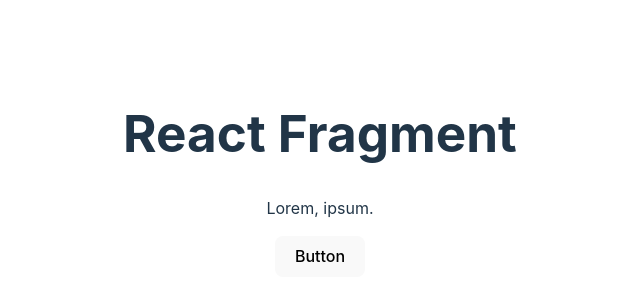
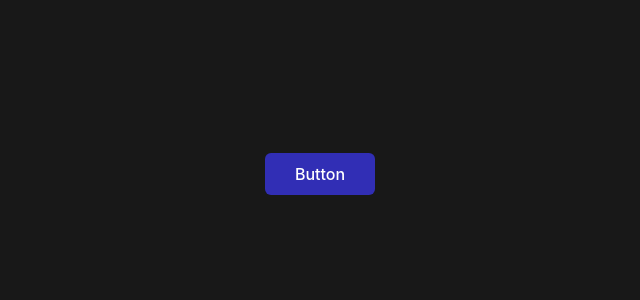
Before and after one commit to vitaliygalata1986/react-notes, a React (Vite) app: page / in a window 1280 px wide. Shown: the part 226-526 px from the top of the page, without its empty margins (320-960 px from the left). Built offline with nearby package versions, Linux system fonts and the light colour scheme.

Commit message:
add Button components

```diff
--- a/src/App.jsx
+++ b/src/App.jsx
@@ -5,8 +5,6 @@
 function App() {
   return (
     <>
-      <h1>React Fragment</h1>
-      <p>Lorem, ipsum.</p>
       <Button />
     </>
   );
--- /dev/null
+++ b/src/components/Button/Button.css
@@ -0,0 +1,19 @@
+.btn {
+  border-radius: 6px;
+  padding: 8px 30px;
+  font-size: 16px;
+  font-weight: 500;
+  font-family: inherit;
+  cursor: pointer;
+  transition: background 0.25s;
+  border: none;
+  line-height: 26px;
+  color: #fff;
+}
+.btn-blue:hover {
+  background: #222096;
+}
+
+.btn-blue {
+  background: #312eb5;
+}
--- a/src/components/Button/Button.jsx
+++ b/src/components/Button/Button.jsx
@@ -1,5 +1,7 @@
+import './Button.css';
+
 function Button() {
-  return <button>Button</button>;
+  return <button className="btn btn-blue">Button</button>;
 }
 
 export default Button;
--- a/src/index.css
+++ b/src/index.css
@@ -29,30 +29,12 @@
   place-items: center;
   min-width: 320px;
   min-height: 100vh;
+  background: #181818;
 }
 
 h1 {
   font-size: 3.2em;
   line-height: 1.1;
-}
-
-button {
-  border-radius: 8px;
-  border: 1px solid transparent;
-  padding: 0.6em 1.2em;
-  font-size: 1em;
-  font-weight: 500;
-  font-family: inherit;
-  background-color: #1a1a1a;
-  cursor: pointer;
-  transition: border-color 0.25s;
-}
-button:hover {
-  border-color: #646cff;
-}
-button:focus,
-button:focus-visible {
-  outline: 4px auto -webkit-focus-ring-color;
 }
 
 @media (prefers-color-scheme: light) {
```
